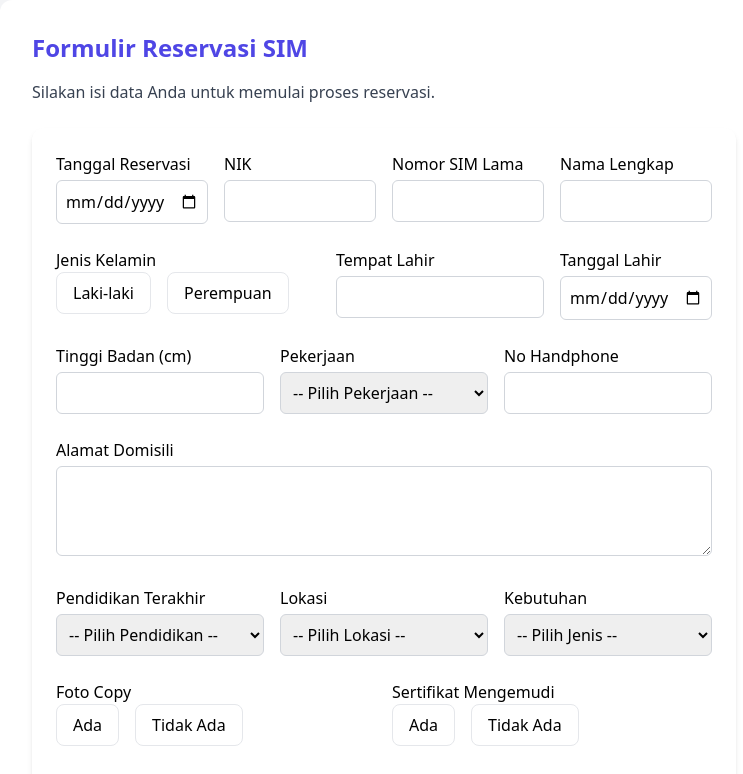
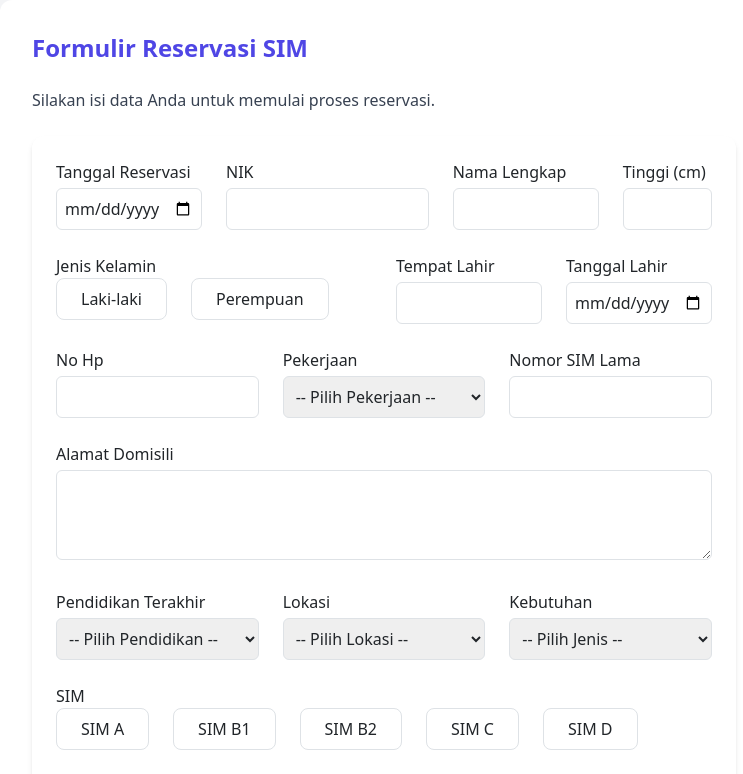
Before and after one commit to fauzi337/reservasi_sim, a React (Create React App) app in the folder sim-booking-frontend/: page /reservasi in a window 1280 px wide. Shown: the top 774 px of the page, without its empty margins (256-999 px from the left). Built offline with nearby package versions, Linux system fonts and the light colour scheme; the HTML template or start-up script is replaced by a standard one.

Commit message:
update valiasi, tambah kd antrian, tambah sim, tambah toast

```diff
--- a/sim-booking-frontend/package.json
+++ b/sim-booking-frontend/package.json
@@ -10,6 +10,7 @@
   },
   "dependencies": {
     "axios": "^1.11.0",
+    "bootstrap": "^5.3.7",
     "react": "^18.2.0",
     "react-dom": "^18.2.0",
     "react-router-dom": "^6.30.1",
--- a/sim-booking-frontend/public/index.html
+++ b/sim-booking-frontend/public/index.html
@@ -24,7 +24,12 @@
       work correctly both with client-side routing and a non-root public URL.
       Learn how to configure a non-root public URL by running `npm run build`.
     -->
-    <title>React App</title>
+      <link
+        rel="stylesheet"
+        href="https://cdn.jsdelivr.net/npm/bootstrap-icons@1.10.5/font/bootstrap-icons.css"
+      />
+
+    <title>SIM Booking</title>
   </head>
   <body>
     <noscript>You need to enable JavaScript to run this app.</noscript>
--- a/sim-booking-frontend/src/App.css
+++ b/sim-booking-frontend/src/App.css
@@ -36,3 +36,27 @@
     transform: rotate(360deg);
   }
 }
+
+.toast {
+  transition: all 0.3s ease-in-out;
+}
+
+.toast-body {
+  font-size: 0.95rem;
+  font-weight: 500;
+}
+
+.toast-container {
+  animation: slideIn 0.3s ease-out;
+}
+
+@keyframes slideIn {
+  from {
+    transform: translateX(100%);
+    opacity: 0;
+  }
+  to {
+    transform: translateX(0);
+    opacity: 1;
+  }
+}
--- a/sim-booking-frontend/src/App.js
+++ b/sim-booking-frontend/src/App.js
@@ -1,18 +1,54 @@
-import React from 'react';
+import 'bootstrap/dist/css/bootstrap.min.css';
+import 'bootstrap/dist/js/bootstrap.bundle.min.js';
+// import React from 'react';
 import { BrowserRouter as Router, Routes, Route, Navigate } from 'react-router-dom';
 import BookingForm from './components/BookingForm'; // perhatikan path ini
 import HomePage from './pages/HomePage';
 import ReservasiPage from './pages/ReservasiPage';
+import Toast from './components/Toast';
+import React, { useState, useEffect  } from 'react';
+import * as bootstrap from 'bootstrap';
+window.bootstrap = bootstrap;
 
 
 function App() {
+  const [toast, setToast] = useState({
+    show: false,
+    message: '',
+    type: 'danger',
+  });
+
+  const showToast = (message, type = 'danger') => {
+    // console.log("🔥 showToast DIPANGGIL:", message, type);
+    setToast({ show: true, message, type });
+
+    setTimeout(() => {
+      setToast((prev) => ({ ...prev, show: false }));
+    }, 3000);
+  };
+
+  useEffect(() => {
+    setToast({ show: false, message: '', type: 'danger' });
+  }, []);
+
   return (
-    <Router>
-      <Routes>
-        <Route path="/" element={<HomePage />} />
-        <Route path="/reservasi" element={<ReservasiPage />} />
-      </Routes>
-    </Router>
+    <>
+      <Router>
+        <Routes>
+          <Route path="/" element={<HomePage />} />
+          <Route path="/reservasi" element={<ReservasiPage showToast={showToast} />} />
+        </Routes>
+      </Router>
+
+      {toast.show && toast.message && (
+        <Toast
+          show={toast.show}
+          message={toast.message}
+          type={toast.type}
+          onClose={() => setToast({ ...toast, show: false })}
+        />
+      )}
+    </>
   );
 }
 
--- a/sim-booking-frontend/src/pages/ReservasiPage.jsx
+++ b/sim-booking-frontend/src/pages/ReservasiPage.jsx
@@ -4,8 +4,9 @@ import {
 } from "../styles/formClasses"; // path menyesuaikan dengan struktur proyekmu
 import { useEffect, useState } from "react";
 import axios from 'axios';
+import { ToastTypes } from '../constants/toastTypes';
 
-export default function ReservasiPage() {
+export default function ReservasiPage({showToast}) {
   const [today, setToday] = useState("");
 
   useEffect(() => {
@@ -35,6 +36,7 @@ export default function ReservasiPage() {
     sm: '',
     lokasi: '',
     jenis_perpanjangan: '',
+    si: '',
   });
 
   const handleChange = (e) => {
@@ -48,12 +50,13 @@ export default function ReservasiPage() {
     e.preventDefault(); // cegah reload
 
     try {
-      const res = await axios.post('http://localhost:8000/api/reservasi', formData);
-      alert('Reservasi berhasil!');
-      console.log(res.data);
+    const res = await axios.post('http://localhost:8000/api/reservasi', formData);
+    showToast("Reservasi berhasil!", ToastTypes.sukses);  // success
     } catch (err) {
-      console.error('Reservasi gagal:', err.response?.data);
-      alert('Terjadi kesalahan saat submit.');
+      console.error("Catch error: ", err?.response?.data);
+
+      const errorMsg = err?.response?.data?.message || "Terjadi kesalahan!";
+      showToast(errorMsg, ToastTypes.danger);  // 🟢 pastikan ini terpanggil
     }
   };
 
@@ -73,28 +76,25 @@ export default function ReservasiPage() {
               <label className={labelClass}>Tanggal Reservasi</label>
               <input type="date" name="tanggal_reservasi" onChange={handleChange} min={today} className={inputClass} required />
             </div>
-
             {/* 2. NIK */}
-            <div className={grid_3}>
+            <div className={grid_4}>
               <label className={labelClass}>NIK</label>
               <input type="text" name="nik" onChange={handleChange} maxLength="16" className={inputClass} required />
             </div>
-
-            {/* 3. Nomor SIM Lama */}
-            <div className={grid_3}>
-              <label className={labelClass}>Nomor SIM Lama</label>
-              <input type="text" name="sim_lama" onChange={handleChange} maxLength="15" className={inputClass} required />
-            </div>
-
             {/* 4. Nama Lengkap */}
             <div className={grid_3}>
               <label className={labelClass}>Nama Lengkap</label>
               <input type="text" name="nama_lengkap" onChange={handleChange} className={inputClass} required />
             </div>
+            {/* 8. Tinggi Badan */}
+            <div className={grid_2}>
+              <label className={labelClass}>Tinggi (cm)</label>
+              <input type="text" name="tinggi_badan" onChange={handleChange} maxLength="3" className={inputClass} required />
+            </div>
           </div>
           <div className={grid_head}>
             {/* 5. Jenis Kelamin */}
-            <div className={grid_5}>
+            <div className={grid_6}>
               <label className={labelClass}>Jenis Kelamin</label>
               <div className="flex gap-4">
                 <div className="flex gap-4">
@@ -112,7 +112,7 @@ export default function ReservasiPage() {
               </div>
             </div>
             {/* 6. Tempat Lahir */}
-            <div className={grid_4}>
+            <div className={grid_3}>
               <label className={labelClass}>Tempat Lahir</label>
               <input type="text" name="tempat_lahir" onChange={handleChange} className={inputClass} required />
             </div>
@@ -123,12 +123,11 @@ export default function ReservasiPage() {
             </div>
           </div>
           <div className={grid_head}>
-            {/* 8. Tinggi Badan */}
+            {/* 10. No Handphone */}
             <div className={grid_4}>
-              <label className={labelClass}>Tinggi Badan (cm)</label>
-              <input type="text" name="tinggi_badan" onChange={handleChange} maxLength="3" className={inputClass} required />
+              <label className={labelClass}>No Hp</label>
+              <input type="number" name="no_hp" onChange={handleChange} maxLength="12" className={inputClass} required />
             </div>
-
             {/* 9. Pekerjaan */}
             <div className={grid_4}>
               <label className={labelClass}>Pekerjaan</label>
@@ -141,10 +140,10 @@ export default function ReservasiPage() {
                 <option>Lainnya</option>
               </select>
             </div>
-            {/* 10. No Handphone */}
+            {/* 3. Nomor SIM Lama */}
             <div className={grid_4}>
-              <label className={labelClass}>No Handphone</label>
-              <input type="number" name="no_hp" onChange={handleChange} maxLength="12" className={inputClass} required />
+              <label className={labelClass}>Nomor SIM Lama</label>
+              <input type="text" name="sim_lama" onChange={handleChange} maxLength="15" className={inputClass} required />
             </div>
           </div>
           <div className={grid_head}>
@@ -189,6 +188,43 @@ export default function ReservasiPage() {
               </select>
             </div>
           </div>
+          <dic className={grid_head}>
+            <div className={grid_12}>
+              <label className={labelClass}>SIM</label>
+              <div className="flex gap-4">
+                <div className="flex gap-4">
+                  <input type="radio" name="si" onChange={handleChange} id="si-a" value="SIM A" className="peer hidden" />
+                  <label htmlFor="si-a" className={radioGroupClassYes}>
+                    SIM A
+                  </label>
+                </div>
+                <div className="flex gap-4">
+                  <input type="radio" name="si" onChange={handleChange} id="si-b1" value="SIM B1" className="peer hidden" />
+                  <label htmlFor="si-b1" className={radioGroupClassYes}>
+                    SIM B1
+                  </label>
+                </div>
+                <div className="flex gap-4">
+                  <input type="radio" name="si" onChange={handleChange} id="si-b2" value="SIM B2" className="peer hidden" />
+                  <label htmlFor="si-b2" className={radioGroupClassYes}>
+                    SIM B2
+                  </label>
+                </div>
+                <div className="flex gap-4">
+                  <input type="radio" name="si" onChange={handleChange} id="si-c" value="SIM C" className="peer hidden" />
+                  <label htmlFor="si-c" className={radioGroupClassYes}>
+                    SIM C
+                  </label>
+                </div>
+                <div className="flex gap-4">
+                  <input type="radio" name="si" onChange={handleChange} id="si-d" value="SIM D" className="peer hidden" />
+                  <label htmlFor="si-d" className={radioGroupClassYes}>
+                    SIM D
+                  </label>
+                </div>
+              </div>
+            </div>
+          </dic>
           <div className={grid_head}>
             {/* 13. Foto Copy */}
             <div className={grid_6}>
```
Also changed, not shown: 2 other files (tests, documents, lock files or other folders).
